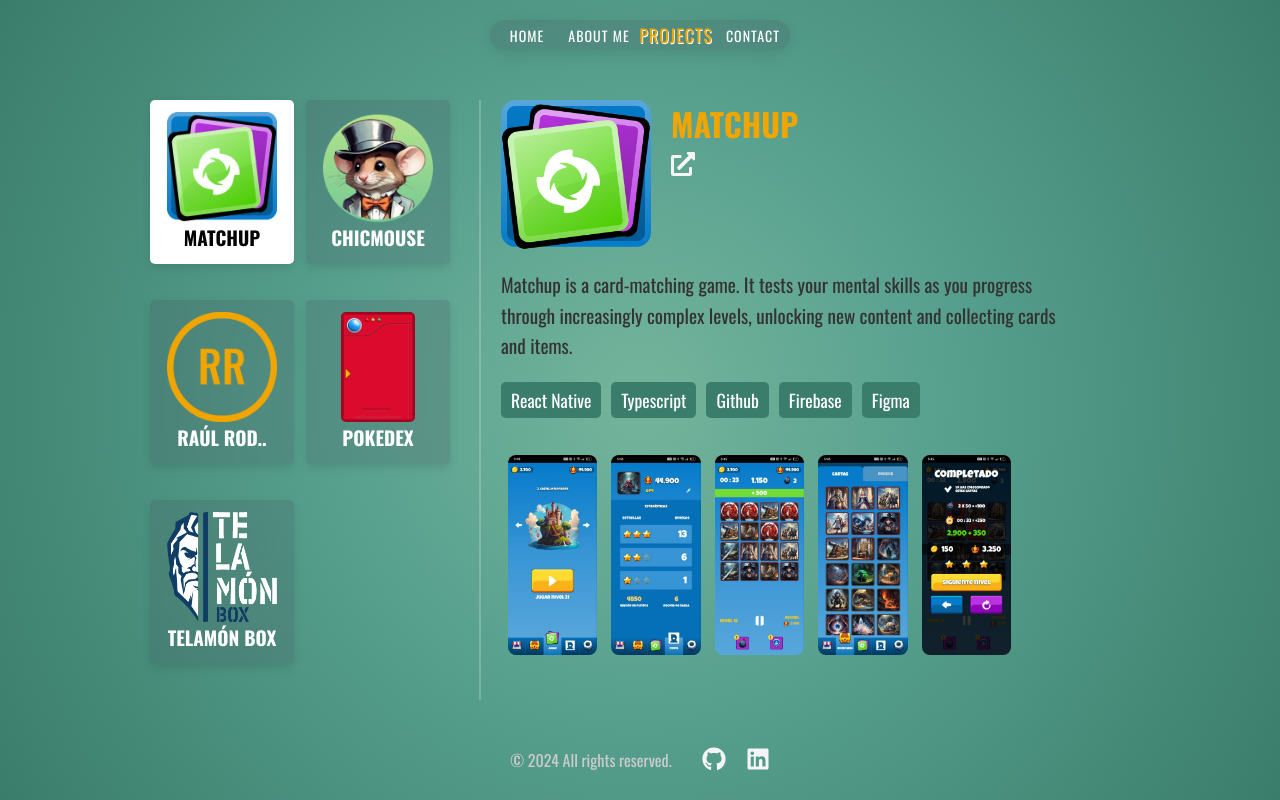
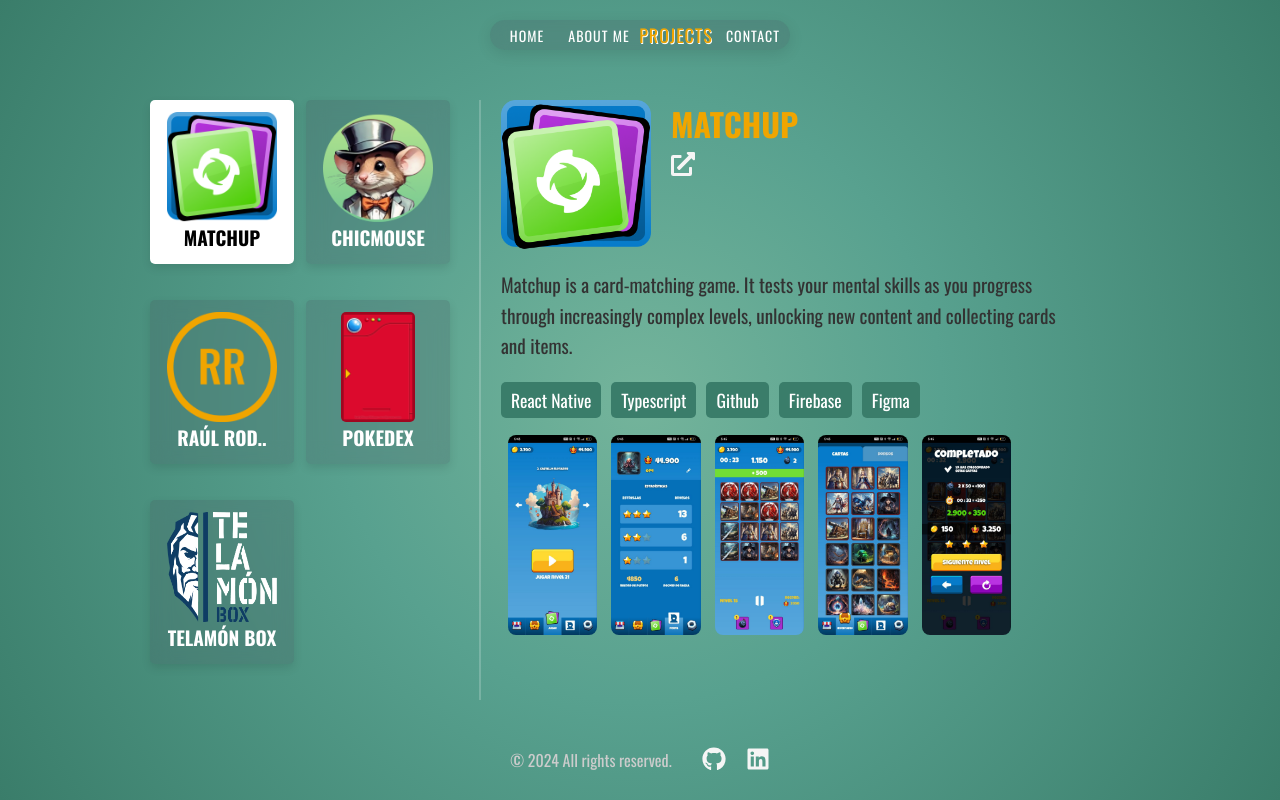
Before and after one commit to raulrod16124/raulrodriguez, a React (Vite) app: page /projects in a window 1280 px wide. Built offline with nearby package versions, Linux system fonts and the light colour scheme.

Commit message:
refactor styles

```diff
--- a/src/screens/projects/components/Sidebar.styled.ts
+++ b/src/screens/projects/components/Sidebar.styled.ts
@@ -5,8 +5,7 @@
   display: flex;
   flex-direction: column;
   align-items: flex-start;
-  padding: 20px;
-  padding-top: 0;
+  padding: 0 20px;
   width: 600px;
   margin: 0 auto;
   border-left: 2px solid rgba(255,255,255,0.2);
@@ -90,7 +89,6 @@
   display: flex;
   flex-wrap: wrap;
   gap: 10px;
-  margin-bottom: 20px;
   @media (max-width: ${theme.responsive.tablets}) {
     width: 100%;
     justify-content: left;
```
